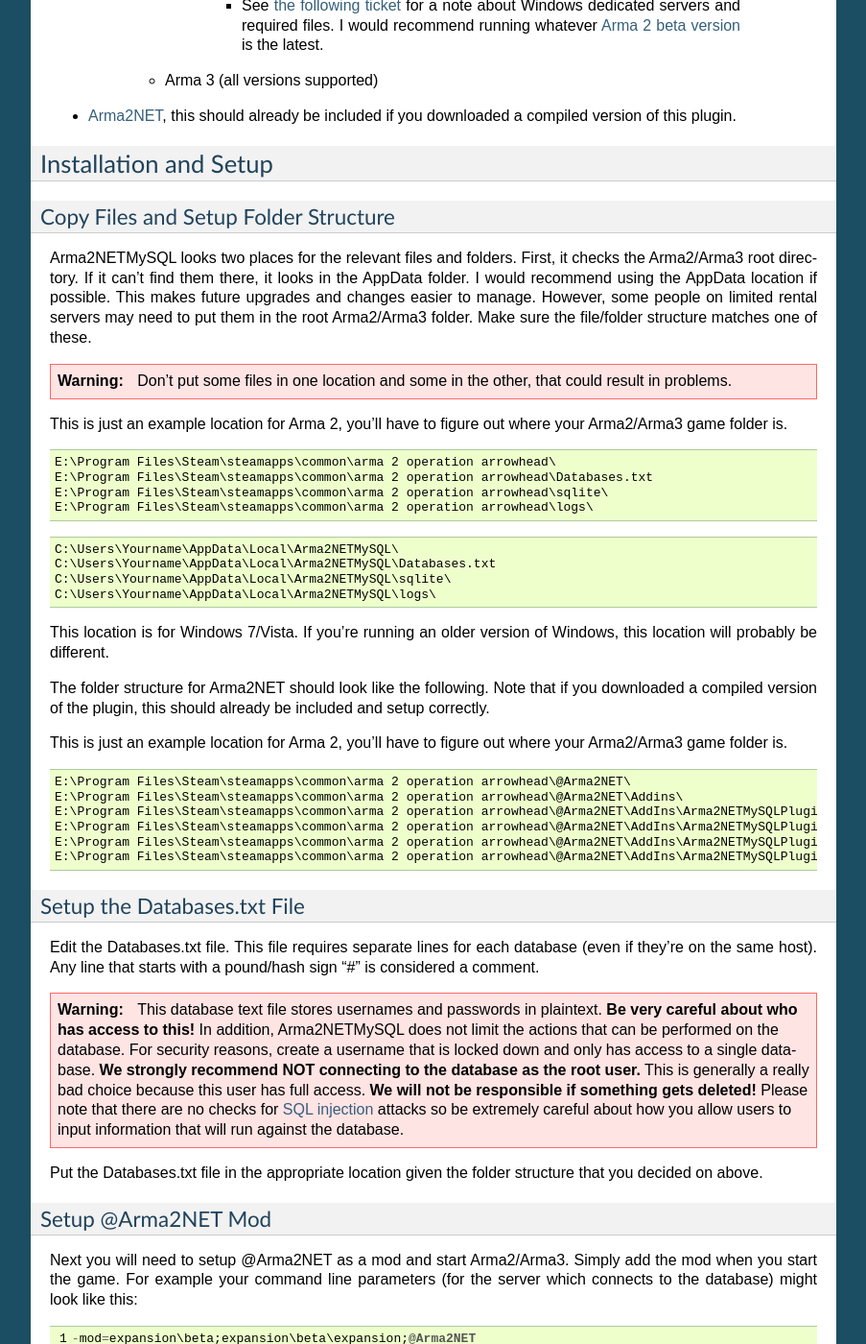
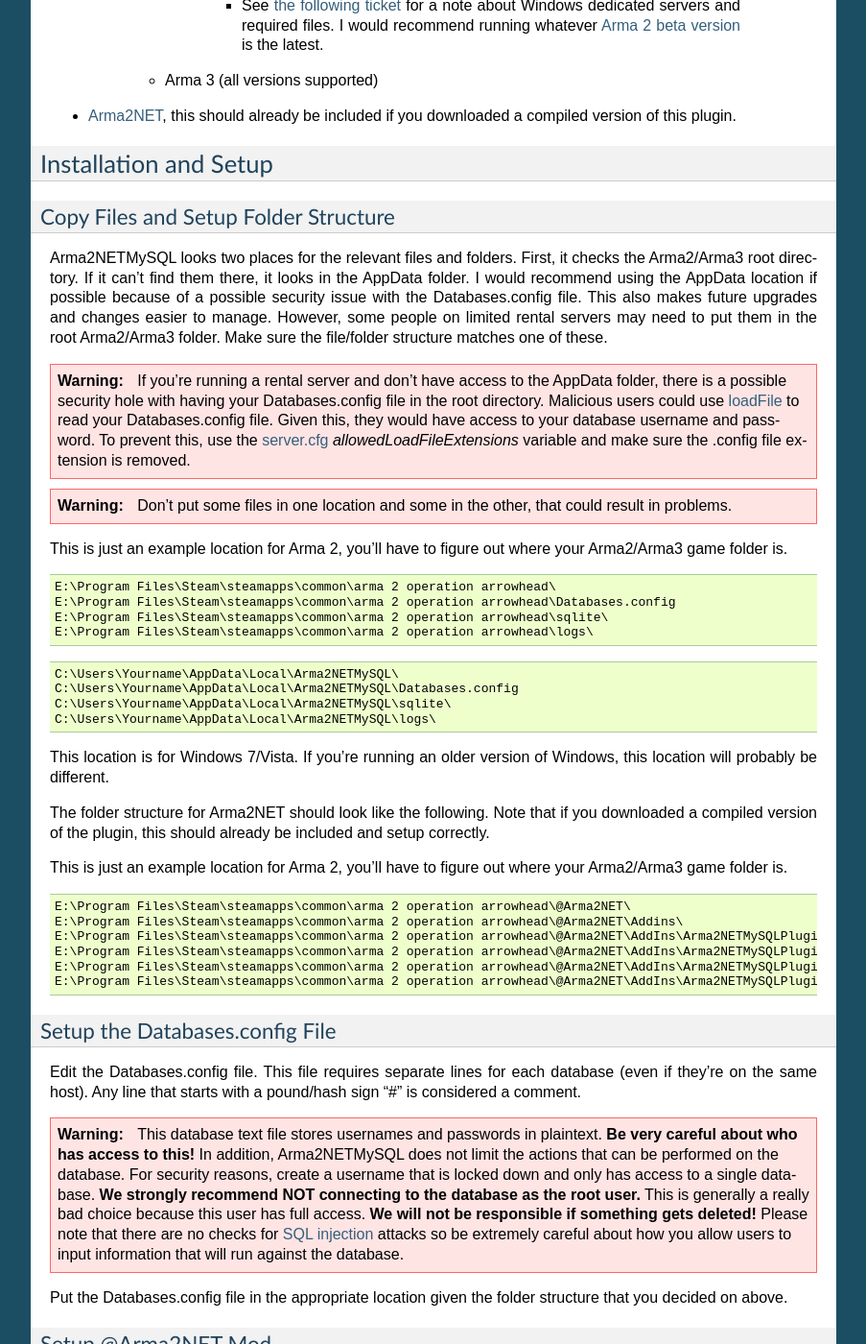
Before and after one commit to firefly2442/Arma2NETMySQLPlugin, a Sphinx documentation site: the page built from documentation/source/index.rst, in a window 1280 px wide and 1400 px high, scrolled down 1980 px. Shown: the whole window at 96% size, without its empty margins (198-1101 px from the left). Built offline with Sphinx 7.4.7, drawn with Linux system fonts in a browser that asks for light colours; some of the changed text lies outside the part shown.

Commit message:
add message about loadFile security and switch over to .config name

```diff
--- a/documentation/source/index.rst
+++ b/documentation/source/index.rst
@@ -135,9 +135,18 @@
 -----------------------------------------------
 
 Arma2NETMySQL looks two places for the relevant files and folders.  First, it checks the Arma2/Arma3 root directory.  If it can't find
-them there, it looks in the AppData folder.  I would recommend using the AppData location if possible.  This makes future upgrades
+them there, it looks in the AppData folder.  I would recommend using the AppData location if possible because of a possible
+security issue with the Databases.config file.  This also makes future upgrades
 and changes easier to manage.  However, some people on limited rental servers may need to put them in the root Arma2/Arma3 folder.
 Make sure the file/folder structure matches one of these.
+
+.. warning:: If you're running a rental server and don't have access to the AppData folder, there is a possible security
+	hole with having your Databases.config file in the root directory.  Malicious users could use `loadFile`_ to read
+	your Databases.config file.  Given this, they would have access to your database username and password.  To prevent this,
+	use the `server.cfg`_ `allowedLoadFileExtensions` variable and make sure the .config file extension is removed.
+
+.. _loadFile: https://community.bistudio.com/wiki/loadFile
+.. _server.cfg: https://community.bistudio.com/wiki/server.cfg#Server_Security
 
 .. warning:: Don't put some files in one location and some in the other, that could result in problems.
 
@@ -146,14 +155,14 @@
 .. code-block:: html
 
 	E:\Program Files\Steam\steamapps\common\arma 2 operation arrowhead\
-	E:\Program Files\Steam\steamapps\common\arma 2 operation arrowhead\Databases.txt
+	E:\Program Files\Steam\steamapps\common\arma 2 operation arrowhead\Databases.config
 	E:\Program Files\Steam\steamapps\common\arma 2 operation arrowhead\sqlite\
 	E:\Program Files\Steam\steamapps\common\arma 2 operation arrowhead\logs\
 
 .. code-block:: html
 
 	C:\Users\Yourname\AppData\Local\Arma2NETMySQL\
-	C:\Users\Yourname\AppData\Local\Arma2NETMySQL\Databases.txt
+	C:\Users\Yourname\AppData\Local\Arma2NETMySQL\Databases.config
 	C:\Users\Yourname\AppData\Local\Arma2NETMySQL\sqlite\
 	C:\Users\Yourname\AppData\Local\Arma2NETMySQL\logs\
 
@@ -174,10 +183,10 @@
 		E:\Program Files\Steam\steamapps\common\arma 2 operation arrowhead\@Arma2NET\AddIns\Arma2NETMySQLPlugin\System.Data.SQLite.dll
 
 -----------------------------------------------
-Setup the Databases.txt File
+Setup the Databases.config File
 -----------------------------------------------
 
-Edit the Databases.txt file. This file requires separate lines for each database (even if they're on the same host).
+Edit the Databases.config file. This file requires separate lines for each database (even if they're on the same host).
 Any line that starts with a pound/hash sign "#" is considered a comment.
 
 .. warning:: This database text file stores usernames and passwords in plaintext.  **Be very careful about who has access to this!**  In addition,
@@ -188,7 +197,7 @@
 	are no checks for `SQL injection`_ attacks so be extremely
 	careful about how you allow users to input information that will run against the database.
 
-Put the Databases.txt file in the appropriate location given the folder structure
+Put the Databases.config file in the appropriate location given the folder structure
 that you decided on above.
 
 .. _SQL injection: https://en.wikipedia.org/wiki/SQL_injection
@@ -341,7 +350,7 @@
 
 	C:\Users\Yourname\AppData\Local\Arma2NETMySQL\sqlite\weapons.sqlite
 
-Make sure your database name matches the name in the Databases.txt file (minus the .sqlite ending).
+Make sure your database name matches the name in the Databases.config file (minus the .sqlite ending).
 
 If you need a client for creating and managing SQLite databases, there is a nice
 `SQLite Firefox plugin`_ that works well.
@@ -552,7 +561,7 @@
 
 	Arma2NETMySQLCommand ['weapons', 'SELECT * FROM users LIMIT 3']
 
-If the Databases.txt file and your database is setup correctly, you can run queries here and see the result.  This is
+If the Databases.config file and your database is setup correctly, you can run queries here and see the result.  This is
 extremely helpful for testing without having to load up Arma2/Arma3.
 
 Make sure if you make a change to the C# code that you recompile and copy
```
